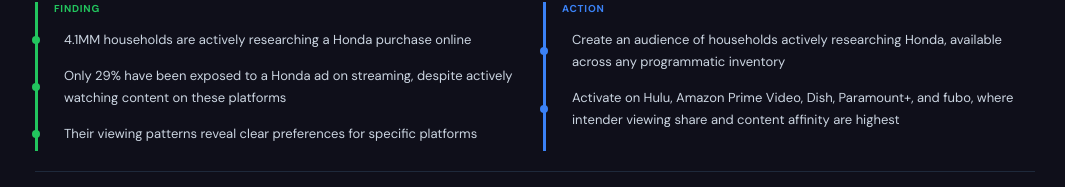
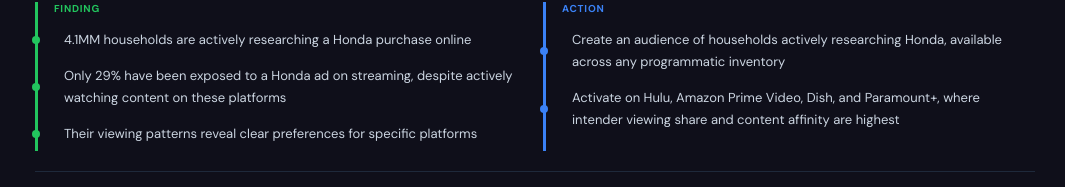
Before and after one commit to PhillipKeefe/allstate-media-planning, a React (Vite) app: page / in a window 1280 px wide. Shown: the part 368-555 px from the top of the page, without its empty margins (105-1170 px from the left). Built offline with nearby package versions, Linux system fonts and the light colour scheme.

Commit message:
Remove fubo from Executive Summary action bullet

```diff
--- a/src/App.jsx
+++ b/src/App.jsx
@@ -259,7 +259,7 @@
               </div>
               <div style={{ display: "flex", flexDirection: "column", gap: 2, fontSize: 13, color: "#cbd5e1", lineHeight: 1.7, marginLeft: -10 }}>
                 <div className="glance-action">Create an audience of households actively researching Honda, available across any programmatic inventory</div>
-                <div className="glance-action">Activate on Hulu, Amazon Prime Video, Dish, Paramount+, and fubo, where intender viewing share and content affinity are highest</div>
+                <div className="glance-action">Activate on Hulu, Amazon Prime Video, Dish, and Paramount+, where intender viewing share and content affinity are highest</div>
               </div>
             </div>
           </div>
```
